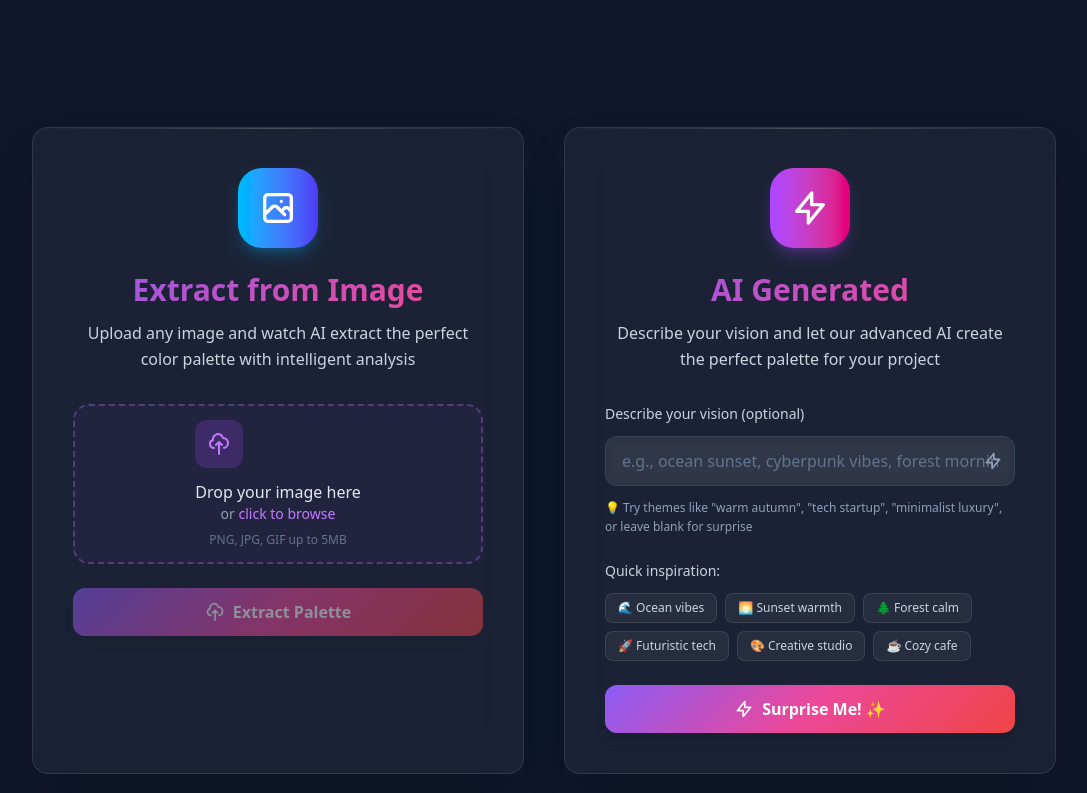
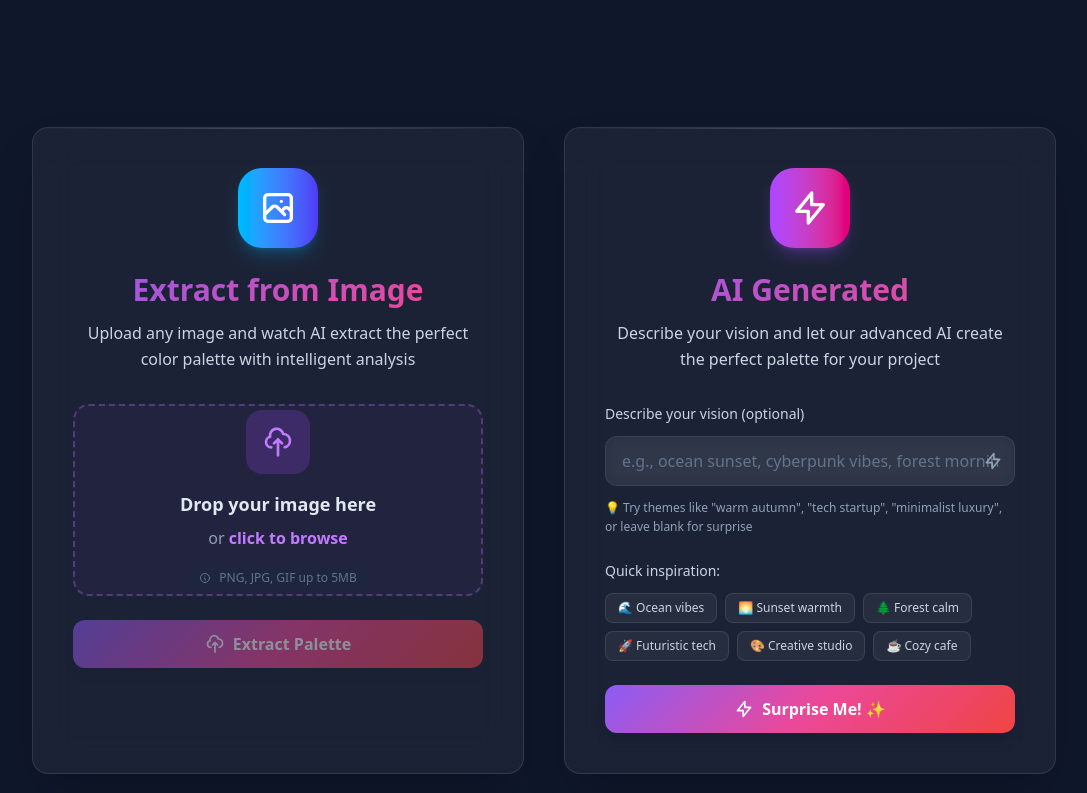
Before and after one commit to Dospalko/ColorBuddy, a React (Vite) app in the folder frontend/: page / in a window 1280 px wide. Shown: the part 495-1288 px from the top of the page, without its empty margins (96-1183 px from the left). Built offline with nearby package versions, Linux system fonts and the light colour scheme.

Commit message:
feat: enhance ImageUploader UI with improved layout, file info display, and styling

```diff
--- a/frontend/src/components/InspirationSource/ImageUploader.tsx
+++ b/frontend/src/components/InspirationSource/ImageUploader.tsx
@@ -61,7 +61,7 @@ const ImageUploader = ({ onExtract, isLoading, currentError, clearCurrentError }
           <div className="relative">
             <label
               htmlFor="imageUpload"
-              className={`relative block w-full h-40 border-2 border-dashed rounded-2xl
+              className={`relative block w-full min-h-[180px] sm:h-48 border-2 border-dashed rounded-2xl
                          cursor-pointer transition-all duration-300 group
                          ${effectiveError
                            ? 'border-red-400/50 bg-red-500/5 hover:bg-red-500/10'
@@ -84,33 +84,62 @@ const ImageUploader = ({ onExtract, isLoading, currentError, clearCurrentError }
 
               <div className="flex flex-col items-center justify-center h-full p-6 text-center">
                 {selectedFile ? (
-                  <div className="space-y-3">
-                    <div className="w-12 h-12 bg-green-500/20 rounded-xl flex items-center justify-center">
-                      <svg className="w-6 h-6 text-green-400" fill="none" stroke="currentColor" viewBox="0 0 24 24">
+                  <div className="space-y-4 w-full max-w-sm">
+                    <div className="w-16 h-16 bg-green-500/20 rounded-2xl flex items-center justify-center mx-auto">
+                      <svg className="w-8 h-8 text-green-400" fill="none" stroke="currentColor" viewBox="0 0 24 24">
                         <path strokeLinecap="round" strokeLinejoin="round" strokeWidth={2} d="M5 13l4 4L19 7" />
                       </svg>
                     </div>
-                    <div>
-                      <p className="font-medium text-slate-200">{selectedFile.name}</p>
-                      <p className="text-sm text-slate-400">{(selectedFile.size / (1024*1024)).toFixed(1)}MB</p>
+                    <div className="space-y-2">
+                      <p className="font-semibold text-slate-200 text-lg truncate">{selectedFile.name}</p>
+                      <div className="flex items-center justify-center gap-4 text-sm text-slate-400">
+                        <span className="flex items-center gap-1">
+                          <svg className="w-4 h-4" fill="none" stroke="currentColor" viewBox="0 0 24 24">
+                            <path strokeLinecap="round" strokeLinejoin="round" strokeWidth={2}
+                                  d="M4 16l4.586-4.586a2 2 0 012.828 0L16 16m-2-2l1.586-1.586a2 2 0 012.828 0L20 14m-6-6h.01M6 20h12a2 2 0 002-2V6a2 2 0 00-2-2H6a2 2 0 00-2 2v12a2 2 0 002 2z" />
+                          </svg>
+                          {(selectedFile.size / (1024*1024)).toFixed(1)}MB
+                        </span>
+                        <span className="w-px h-4 bg-slate-600"></span>
+                        <span className="capitalize">{selectedFile.type.split('/')[1]}</span>
+                      </div>
+                    </div>
+                    <div className="pt-2">
+                      <button
+                        type="button"
+                        onClick={() => {
+                          setSelectedFile(null);
+                          setPreviewUrl(null);
+                          if (fileInputRef.current) fileInputRef.current.value = "";
+                        }}
+                        className="text-slate-400 hover:text-slate-300 text-sm font-medium transition-colors"
+                      >
+                        Choose different file
+                      </button>
                     </div>
                   </div>
                 ) : (
-                  <div className="space-y-3">
-                    <div className="w-12 h-12 bg-purple-500/20 rounded-xl flex items-center justify-center group-hover:scale-110 transition-transform">
-                      <svg className="w-6 h-6 text-purple-400" fill="none" stroke="currentColor" viewBox="0 0 24 24">
+                  <div className="space-y-4 w-full max-w-sm">
+                    <div className="w-16 h-16 bg-purple-500/20 rounded-2xl flex items-center justify-center mx-auto group-hover:scale-110 transition-transform">
+                      <svg className="w-8 h-8 text-purple-400" fill="none" stroke="currentColor" viewBox="0 0 24 24">
                         <path strokeLinecap="round" strokeLinejoin="round" strokeWidth={2}
                               d="M7 16a4 4 0 01-.88-7.903A5 5 0 1115.9 6L16 6a5 5 0 011 9.9M15 13l-3-3m0 0l-3 3m3-3v12" />
                       </svg>
                     </div>
-                    <div>
-                      <p className="font-medium text-slate-200">Drop your image here</p>
-                      <p className="text-sm text-slate-400">
-                        or <span className="text-purple-400 font-medium">click to browse</span>
+                    <div className="space-y-2">
+                      <p className="font-semibold text-slate-200 text-lg">Drop your image here</p>
+                      <p className="text-slate-400">
+                        or <span className="text-purple-400 font-semibold">click to browse</span>
                       </p>
-                      <p className="text-xs text-slate-500 mt-2">
-                        PNG, JPG, GIF up to {MAX_FILE_SIZE_MB}MB
-                      </p>
+                      <div className="pt-2">
+                        <div className="inline-flex items-center gap-2 px-3 py-1 bg-slate-800/50 rounded-lg text-xs text-slate-500">
+                          <svg className="w-3 h-3" fill="none" stroke="currentColor" viewBox="0 0 24 24">
+                            <path strokeLinecap="round" strokeLinejoin="round" strokeWidth={2}
+                                  d="M13 16h-1v-4h-1m1-4h.01M21 12a9 9 0 11-18 0 9 9 0 0118 0z" />
+                          </svg>
+                          PNG, JPG, GIF up to {MAX_FILE_SIZE_MB}MB
+                        </div>
+                      </div>
                     </div>
                   </div>
                 )}
```
